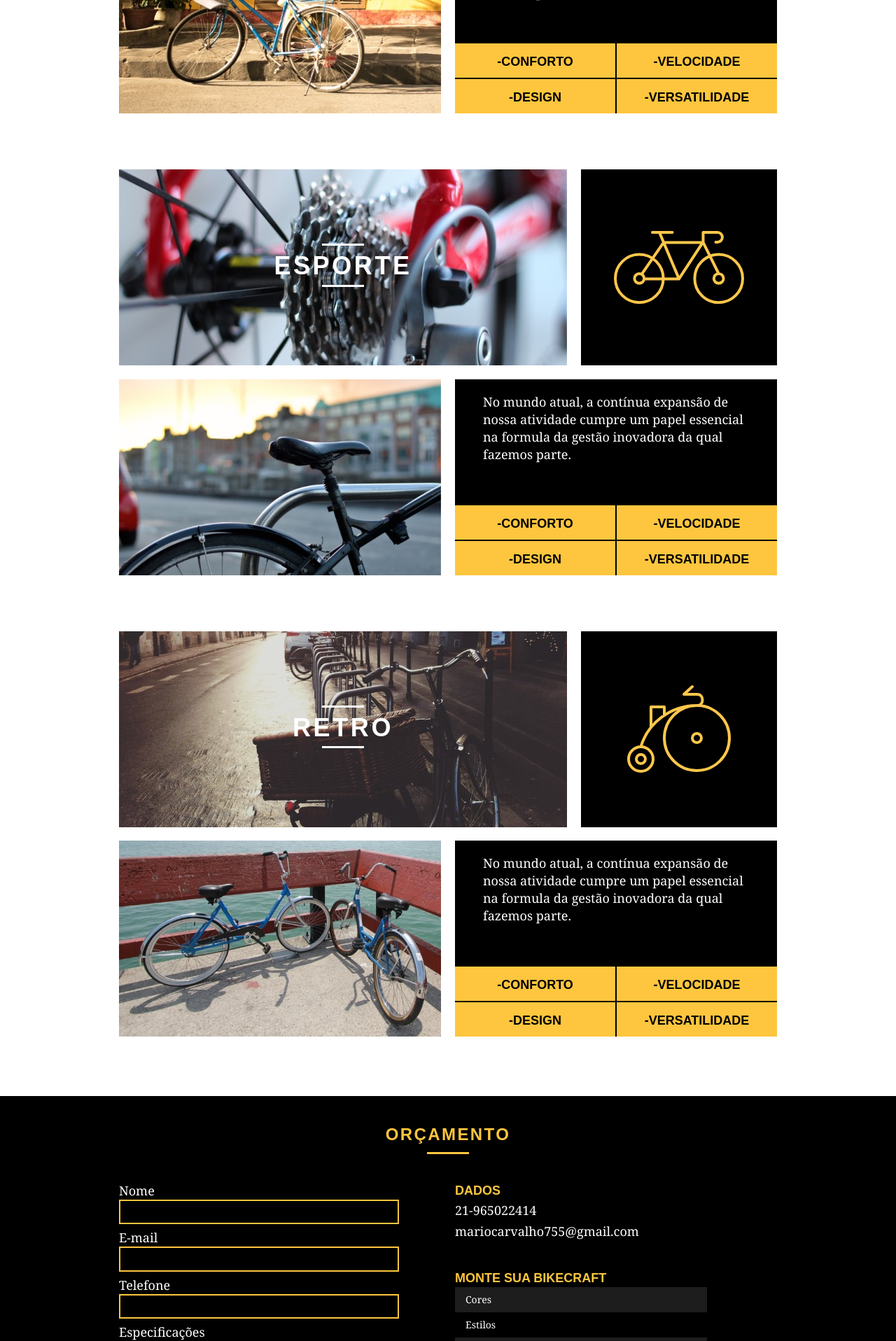
After one commit to marioCarvalho001/Bikcraft, a PHP site: page /produtos.html in a window 1280 px wide. The commit adds this page. Shown: the part 724-2640 px from the top of the page at 70% size. Run offline with PHP 8.4, Linux system fonts and the light colour scheme.

Commit message:
implementação da Pagina de produtos. crianção da ficha de formulario.

```diff
--- /dev/null
+++ b/CSS/produtos.css
@@ -0,0 +1,166 @@
+.interna_sobre {
+  background: url("../IMG/bg-produtos.jpg") no-repeat center;
+  background-size: cover;
+}
+
+.produtos_item {
+  margin: 30px auto;
+  padding: 25px 0;
+  overflow: auto;
+}
+.produtos_item h2 {
+  color: #fff;
+  font-size: 36px;
+  text-transform: uppercase;
+  letter-spacing: 0.1em;
+  font-weight: bold;
+  position: relative;
+  top: -180px;
+  text-align: center;
+  margin-bottom: -56px;
+}
+.produtos_item h2::after,
+.produtos_item h2::before {
+  content: "";
+  display: block;
+  width: 60px;
+  height: 3px;
+  background: #fff;
+  margin: 6px auto 8px auto;
+}
+
+.produto_icone {
+  background: #000;
+  padding: 70px 0;
+}
+.produto_icone img {
+  margin: 0 auto;
+}
+
+.produto_info {
+  background: #000;
+}
+
+.produto_info p {
+  color: #fff;
+  font-size: 18px;
+  line-height: 25px;
+  height: 180px;
+  padding: 20px 40px;
+}
+
+.produto_info ul li {
+  background: #fec63e;
+  text-transform: uppercase;
+  font-size: 18px;
+  font-weight: bold;
+  line-height: 20px;
+  float: left;
+  width: 229px;
+  height: 49px;
+  text-align: center;
+  padding-top: 16px;
+}
+.produto_info ul li:nth-child(1),
+.produto_info ul li:nth-child(2) {
+  margin-bottom: 2px;
+}
+.produto_info ul li:nth-child(even) {
+  margin-left: 2px;
+}
+
+/*Orçamento*/
+
+.orcamento {
+  background: #000;
+  width: 100%;
+  margin-top: 60px;
+  padding: 40px 0;
+  overflow: auto;
+}
+.orcamento h2 {
+  color: #fec63e;
+}
+.orcamento h2::after {
+  background: #fec63e;
+}
+.form {
+  padding-right: 60px;
+}
+.form label {
+  display: block;
+  color: #fff;
+  font-family: Georgia, "Times New Roman", Times, serif;
+  font-size: 18px;
+  line-height: 25px;
+}
+.form input {
+  display: block;
+  width: 100%;
+  border: 2px solid #fec63e;
+  background: none;
+  color: #fff;
+  padding: 7px 10px;
+  margin-bottom: 7px;
+  outline: none;
+  font-size: 15px;
+  font-family: Georgia, "Times New Roman", Times, serif;
+}
+
+.form textarea {
+  display: block;
+  width: 100%;
+  height: 120px;
+  border: 2px solid #fec63e;
+  background: none;
+  color: #fff;
+  padding: 7px 10px;
+  margin-bottom: 7px;
+  outline: none;
+  font-size: 15px;
+  font-family: Georgia, "Times New Roman", Times, serif;
+}
+
+.form button {
+  margin-top: 20px;
+  padding: 7px 40px;
+  background: none;
+}
+
+.orcamento_dados {
+  color: #fff;
+}
+.orcamento_dados h3 {
+  font-size: 18px;
+  line-height: 25px;
+  text-transform: uppercase;
+  color: #fec63e;
+  font-weight: bold;
+}
+
+.orcamento_dados span {
+  display: block;
+  font-size: 18px;
+  line-height: 30px;
+  font-family: Georgia, "Times New Roman", Times, serif;
+}
+
+.dados_email {
+  margin-bottom: 40px;
+}
+.orcamento_dados ul {
+  padding-right: 100px;
+}
+.orcamento_dados ul li {
+  font-family: Georgia, "Times New Roman", Times, serif;
+  font-size: 14px;
+  padding: 10px 15px;
+}
+
+.orcamento_dados ul li:nth-child(odd) {
+  background: #1d1d1d;
+}
+
+.orcamento_dados p {
+  margin: 8px 0;
+}
--- a/CSS/style.css
+++ b/CSS/style.css
@@ -281,6 +281,7 @@ img {
   background-size: cover;
   text-align: center;
   padding-top: 40px;
+  overflow: auto;
 }
 .quebra .quote-externo {
   max-width: 400px;
--- /dev/null
+++ b/produtos.html
@@ -0,0 +1,194 @@
+<!DOCTYPE html>
+<html lang="en">
+
+<head>
+  <meta charset="UTF-8">
+  <meta http-equiv="X-UA-Compatible" content="IE=edge">
+  <meta name="viewport" content="width=device-width, initial-scale=1.0">
+  <title>Bikcraft - </title>
+  <link rel="stylesheet" href="CSS/normalize.css">
+  <link rel="stylesheet" href="CSS/reset.css">
+  <link rel="stylesheet" href="CSS/grid.css">
+  <link rel="stylesheet" href="CSS/style.css">
+  <link rel="stylesheet" href="CSS/produtos.css">
+</head>
+
+<body>
+  <header class="header">
+    <div class="container">
+      <a href="index.html" class="grid-4"> <img src="IMG/bikcraft.svg" alt="Bikcraft"> </a>
+      <nav class="grid-12 header_menu">
+        <ul>
+          <li> <a href="sobre.html">Sobre</a> </li>
+          <li> <a href="produtos.html" class="menu_ativo">Produtos</a> </li>
+          <li> <a href="portifolio.html">portifolio</a> </li>
+          <li> <a href="contato.html">Contato</a> </li>
+        </ul>
+      </nav>
+    </div>
+  </header>
+
+  <section class="introducao-interna interna_sobre">
+    <div class="container">
+      <h1>Produtos</h1>
+      <p>Conheça todos os nossos produtos</p>
+    </div>
+  </section>
+
+  <section class="container produtos_item">
+    <div class="grid-11">
+      <img src="IMG/produtos/bikcraft-passeio-1.jpg" alt="Bike passeio">
+      <h2>Passeio</h2>
+    </div>
+    <div class="grid-5 produto_icone">
+      <img src="IMG/produtos/passeio.svg" alt="bike passeio">
+    </div>
+    <div class="grid-8 "><img src="IMG/produtos/bikcraft-passeio-2.jpg" alt="passeio 2"> </div>
+
+    <div class="grid-8 produto_info">
+      <p>No mundo atual, a contínua expansão de nossa atividade cumpre um papel essencial na formula da gestão inovadora da qual fazemos parte.</p>
+      <ul>
+        <li>-Conforto</li>
+        <li>-Velocidade</li>
+        <li>-Design</li>
+        <li>-Versatilidade</li>
+      </ul>
+    </div>
+
+  </section>
+
+  <section class="container produtos_item">
+    <div class="grid-11">
+      <img src="IMG/produtos/bikcraft-esporte-1.jpg" alt="Bike esporte">
+      <h2>Esporte</h2>
+    </div>
+    <div class="grid-5 produto_icone">
+      <img src="IMG/produtos/esporte.svg" alt="bike esporte">
+    </div>
+    <div class="grid-8 "><img src="IMG/produtos/bikcraft-esporte-2.jpg" alt="esporte 2"> </div>
+
+    <div class="grid-8 produto_info">
+      <p>No mundo atual, a contínua expansão de nossa atividade cumpre um papel essencial na formula da gestão inovadora da qual fazemos parte.</p>
+      <ul>
+        <li>-Conforto</li>
+        <li>-Velocidade</li>
+        <li>-Design</li>
+        <li>-Versatilidade</li>
+      </ul>
+    </div>
+
+  </section>
+
+  <section class="container produtos_item">
+    <div class="grid-11">
+      <img src="IMG/produtos/bikcraft-Retro-1.jpg" alt="Bike Retro">
+      <h2>Retro</h2>
+    </div>
+    <div class="grid-5 produto_icone">
+      <img src="IMG/produtos/retro.svg" alt="bike Retro">
+    </div>
+    <div class="grid-8 "><img src="IMG/produtos/bikcraft-Retro-2.jpg" alt="Retro 2"> </div>
+
+    <div class="grid-8 produto_info">
+      <p>No mundo atual, a contínua expansão de nossa atividade cumpre um papel essencial na formula da gestão inovadora da qual fazemos parte.</p>
+      <ul>
+        <li>-Conforto</li>
+        <li>-Velocidade</li>
+        <li>-Design</li>
+        <li>-Versatilidade</li>
+      </ul>
+    </div>
+  </section>
+
+  <Section class="orcamento">
+    <div class="container">
+      <h2 class="subtitulo">orçamento</h2>
+      <form id="form_orcamento" class=" form grid-8">
+        <label for="nome">Nome</label>
+        <input type="text" id="nome">
+        <label for="email">E-mail</label>
+        <input type="text" id="email">
+        <label for="telefone">Telefone</label>
+        <input type="text" id="telefone">
+        <label for="espec">Especificações</label>
+        <textarea id="espec"></textarea>
+        <button type="submit" class="btn">Enviar</button>
+      </form>
+
+      <div class="orcamento_dados grid-8">
+        <h3>Dados</h3>
+        <span>21-965022414</span>
+        <span class="dados_email">mariocarvalho755@gmail.com</span>
+        <h3>Monte sua Bikecraft</h3>
+        <ul>
+          <li>Cores</li>
+          <li>Estilos</li>
+          <li>Medidas</li>
+          <li>Acessórios</li>
+          <li>E outros</li>
+        </ul>
+      </div>
+
+    </div>
+  </Section>
+
+  <section class="quebra">
+    <blockquote class="quote-externo container">
+      <p>"o verdadeiro segredo da felicidade está em ter um genuíno interesse por todos os detalhes da vida cotidiana."</p>
+      <cite>WILLIAM MORRIS</cite>
+  </section>
+
+  <footer>
+    <div class="footer">
+      <div class="container">
+
+        <div class="grid-8 footer_historia">
+          <h3>Nossa História</h3>
+          <p>O verdadeiro segredo da felicidade está em ter um genuíno interesse por todos os detalhes da vida cotidiana.</p>
+        </div>
+
+        <div class="grid-4 footer_contato">
+          <h3>Contato</h3>
+          <ul>
+            <li> - 21 965022414</li>
+            <li>- mariocarvalho755@gmail.com</li>
+            <li>- Rio de janeiro/São gonçalo</li>
+          </ul>
+        </div>
+
+        <div class="grid-4 footer_redes">
+          <h3>Contato</h3>
+          <ul>
+            <li> <a href="http://facebook.com" target="_blank"> <img src="IMG/redes-sociais/facebook.svg" alt="facebook"> </a> </li>
+
+            <li> <a href="http://instagram.com" target="_blank"> <img src="IMG/redes-sociais/instagram.svg" alt="instagram"> </a> </li>
+
+            <li> <a href="http://twitter.com" target="_blank"> <img src="IMG/redes-sociais/twitter.svg" alt="twitter"> </a> </li>
+
+          </ul>
+        </div>
+
+      </div>
+
+    </div>
+
+    <div>
+      <div class="copy ">
+        <div class="container">
+          <h3>
+            <p class="grid-16 ">Bikcraft 2015 - alguns direitos reservados.
+            </p>
+          </h3>
+        </div>
+      </div>
+    </div>
+
+
+
+  </footer>
+
+
+
+</body>
+
+</html>
--- a/sobre.html
+++ b/sobre.html
@@ -19,7 +19,7 @@
          <a href="index.html" class="grid-4"> <img src="IMG/bikcraft.svg" alt="Bikcraft"> </a>
          <nav class="grid-12 header_menu">
             <ul>
-               <li> <a href="sobre" class="menu_ativo">Sobre</a> </li>
+               <li> <a href="sobre.html" class="menu_ativo">Sobre</a> </li>
                <li> <a href="produtos.html">Produtos</a> </li>
                <li> <a href="portifolio.html">portifolio</a> </li>
                <li> <a href="contato.html">Contato</a> </li>
```
